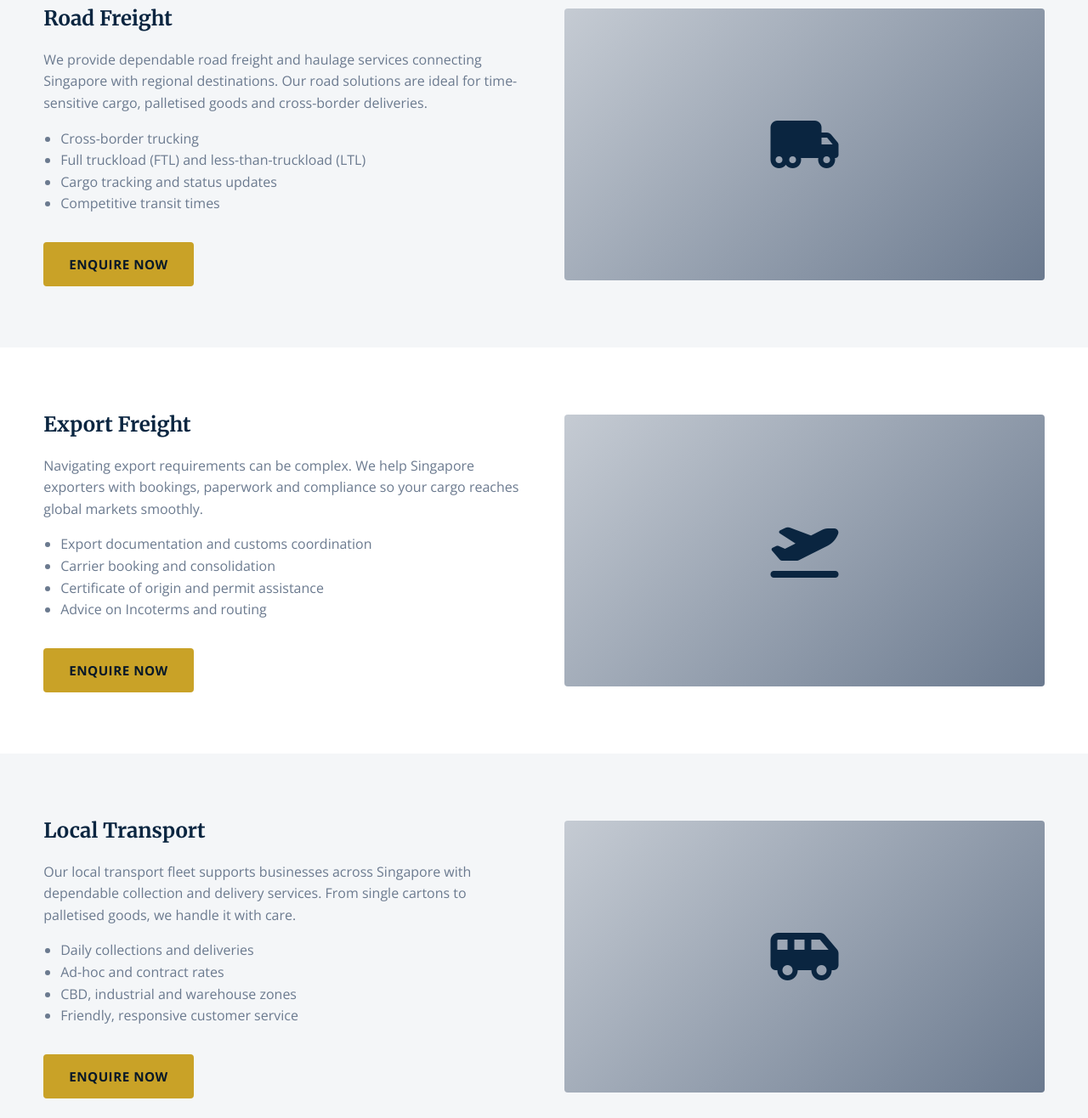
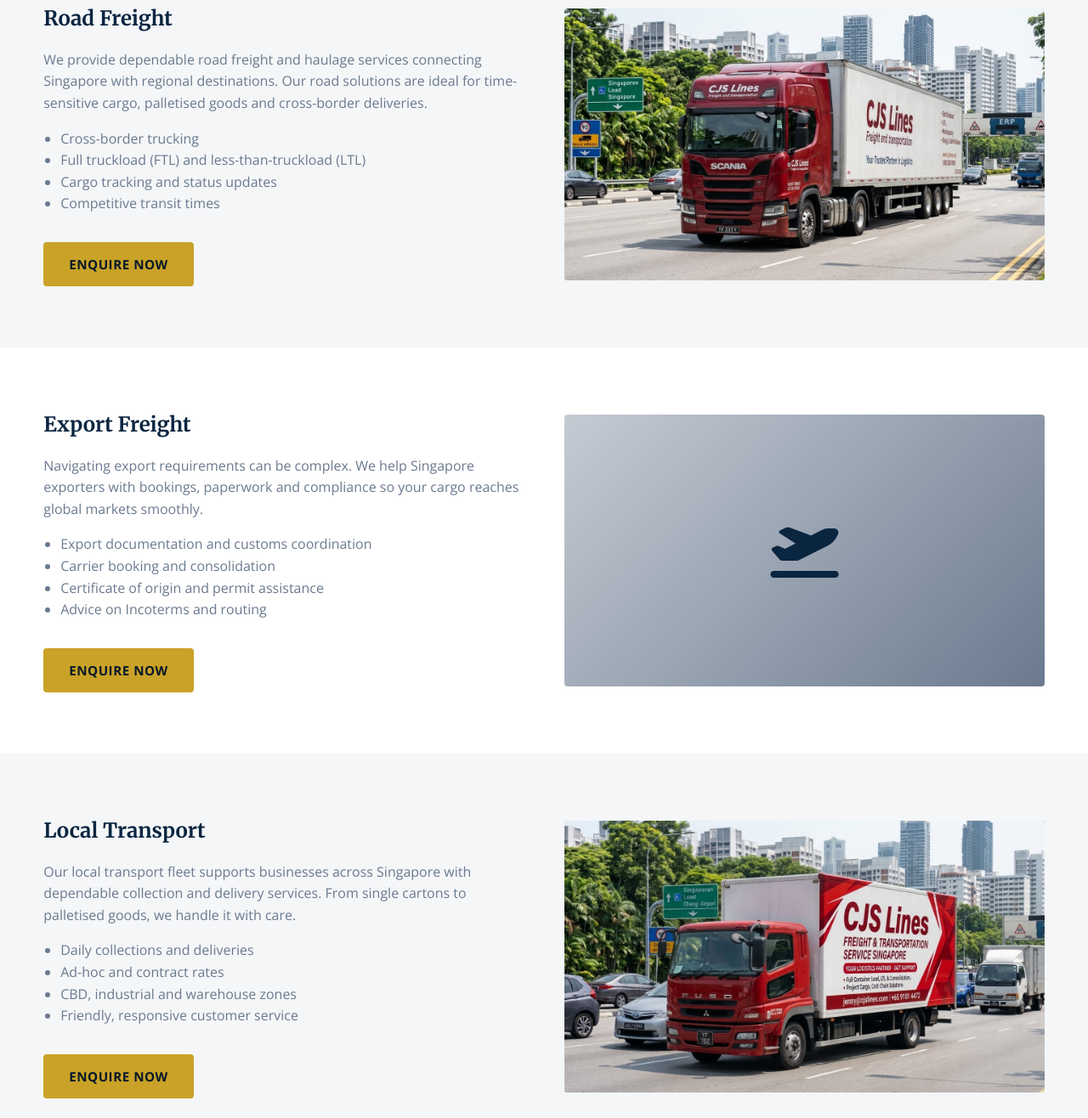
Before and after one commit to Isaac3780/transport, a plain HTML site: page services.html in a window 1280 px wide. Shown: the part 1004-2320 px from the top of the page at 85% size. Drawn offline with nearby package versions, Linux system fonts and the light colour scheme.

Commit message:
Add truck and lorry photos to Services and Contact pages

```diff
--- a/services.html
+++ b/services.html
@@ -72,8 +72,8 @@
     <!-- Road Freight -->
     <section class="section section-grey" id="road-freight">
       <div class="container about-row">
-        <div class="about-image" style="order: 2;">
-          <i class="fa-solid fa-truck-moving" style="font-size: 4rem;"></i>
+        <div class="about-image" style="order: 2; position: relative;">
+          <img src="truck.jpg" alt="CJS Lines truck on a Singapore road" style="position: absolute; inset: 0; width: 100%; height: 100%; object-fit: cover;" />
         </div>
         <div class="about-text" style="order: 1;">
           <h2>Road Freight</h2>
@@ -112,8 +112,8 @@
     <!-- Local Transport -->
     <section class="section section-grey" id="local-transport">
       <div class="container about-row">
-        <div class="about-image" style="order: 2;">
-          <i class="fa-solid fa-van-shuttle" style="font-size: 4rem;"></i>
+        <div class="about-image" style="order: 2; position: relative;">
+          <img src="lorry.jpg" alt="CJS Lines lorry with branded cargo box" style="position: absolute; inset: 0; width: 100%; height: 100%; object-fit: cover;" />
         </div>
         <div class="about-text" style="order: 1;">
           <h2>Local Transport</h2>
```
Also changed, not shown: contact.html (+3 -2 lines), lorry.jpg (added), truck.jpg (added).
